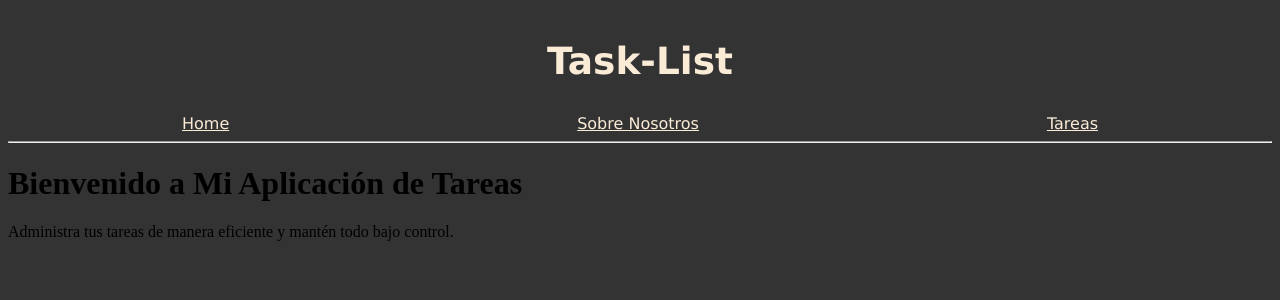
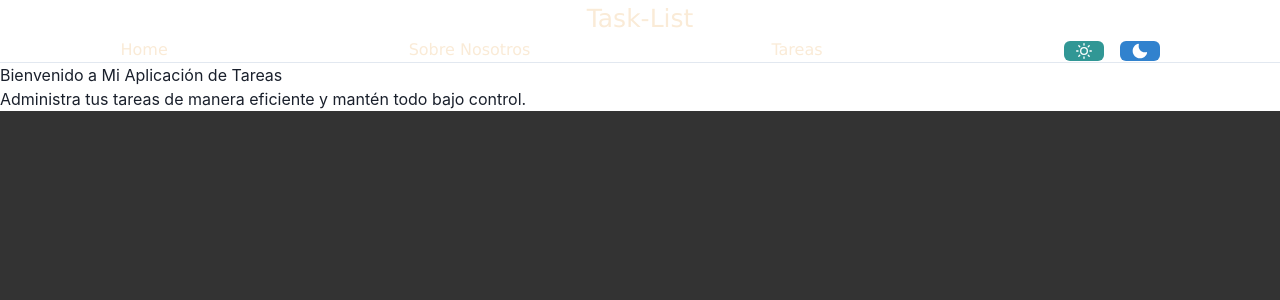
Before and after one commit to JC-GIRALDO-GIRALDO/my-react-task-list, a React (Vite) app: page / in a window 1280 px wide. Shown: the top 300 px of the page. Built offline with nearby package versions, Linux system fonts and the light colour scheme.

Commit message:
trabajando con chakra UI para mejorar la interfaz de usuario

```diff
--- a/package.json
+++ b/package.json
@@ -10,6 +10,7 @@
     "preview": "vite preview"
   },
   "dependencies": {
+    "@chakra-ui/icons": "^2.1.0",
     "@chakra-ui/react": "^2.8.0",
     "@emotion/react": "^11.11.1",
     "@emotion/styled": "^11.11.0",
--- a/src/App.css
+++ b/src/App.css
@@ -182,10 +182,14 @@ textarea::placeholder {
 }
 .nameLink {
   display: grid;
-  grid-template-columns: auto auto auto;
+  grid-template-columns: auto auto auto auto;
   text-align: center;
 }
 .nameLink a {
   color: antiquewhite;
   font-family: Verdana, Geneva, Tahoma, sans-serif;
 }
+.darkLight button {
+  width: 10px;
+  height: 20px;
+}
--- /dev/null
+++ b/src/Components/DarkLight.jsx
@@ -0,0 +1,24 @@
+import React from "react";
+import { Button, useColorMode } from "@chakra-ui/react";
+import { MoonIcon, SunIcon } from "@chakra-ui/icons";
+
+function DarkLight() {
+  const { colorMode, toggleColorMode } = useColorMode();
+
+  return (
+    <div className="darkLight">
+      <Button
+        colorScheme="teal"
+        onClick={() => toggleColorMode("light")}
+        marginRight="4"
+      >
+        <SunIcon />
+      </Button>
+      <Button colorScheme="blue" onClick={() => toggleColorMode("dark")}>
+        <MoonIcon />
+      </Button>
+    </div>
+  );
+}
+
+export default DarkLight;
--- a/src/Components/Menu.jsx
+++ b/src/Components/Menu.jsx
@@ -3,6 +3,7 @@ import Home from "../pages/Home";
 import SobreNosotros from "../pages/SobreNosotros";
 import Tareas from "../pages/Tareas";
 import Header from "./Header";
+import DarkLight from "./DarkLight";
 
 function Menu() {
   return (
@@ -15,6 +16,7 @@ function Menu() {
           <Link to="/">Home</Link>
           <Link to="SobreNosotros">Sobre Nosotros</Link>
           <Link to="Tareas">Tareas</Link>
+          <DarkLight />
         </div>
       </div>
 
--- /dev/null
+++ b/src/Hooks/chakraTheme.js
@@ -0,0 +1,10 @@
+import { extendTheme } from "@chakra-ui/react";
+
+const theme = extendTheme({
+  config: {
+    initialColorMode: "light",
+    useSystemColorMode: true,
+  },
+});
+
+export default theme;
--- a/src/main.jsx
+++ b/src/main.jsx
@@ -3,11 +3,14 @@ import ReactDOM from "react-dom/client";
 import App from "./App.jsx";
 import "./index.css";
 import { BrowserRouter as Router } from "react-router-dom";
+import { ChakraProvider, theme } from "@chakra-ui/react";
 
 ReactDOM.createRoot(document.getElementById("root")).render(
   <React.StrictMode>
-    <Router>
-      <App />
-    </Router>
+    <ChakraProvider theme={theme}>
+      <Router>
+        <App />
+      </Router>
+    </ChakraProvider>
   </React.StrictMode>
 );
```
Also changed, not shown: 1 other file (tests, documents, lock files or other folders).
